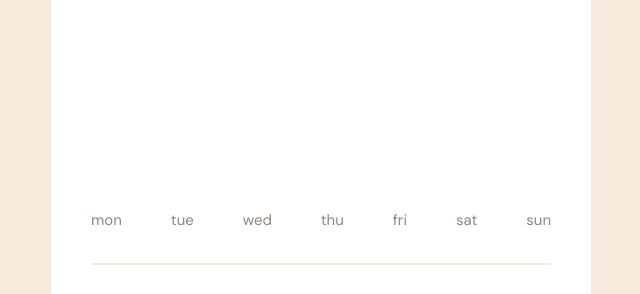
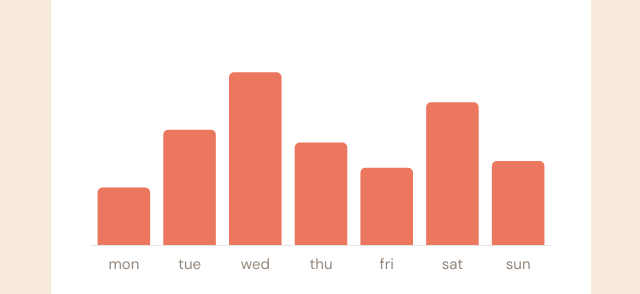
Before and after one commit to flaviare1s/expenses-chart-component, a website: page src/index.html in a window 1280 px wide. Shown: the part 283-577 px from the top of the page, without its empty margins (319-959 px from the left). Drawn offline with nearby package versions, Linux system fonts and the light colour scheme.

Commit message:
Working on chart

```diff
--- /dev/null
+++ b/src/chart.js
@@ -0,0 +1,49 @@
+const ctx = document.getElementById('columnChart')
+
+let labelsX = ['mon', 'tue', 'wed', 'thu', 'fri', 'sat', 'sun']
+let values = [17.45, 34.91, 52.36, 31.07, 23.39, 43.28, 25.48]
+
+  new Chart(ctx, {
+    type: 'bar',
+    data: {
+      labels: labelsX,
+      datasets: [{
+        label: '',
+        data: values,
+        borderWidth: 0,
+        backgroundColor: 'hsl(10, 79%, 65%)',
+        borderRadius: 5,
+        barPercentage: 1,
+      }],
+    },
+    options: {
+        indexAxis: 'x',
+      scales: {
+        y: {
+            display: false,
+            beginAtZero: true,
+            grid: {
+                display: false,
+            },
+        },
+        x: {
+            grid: {
+                display: false,
+            },
+            ticks: {
+                color: 'hsl(28, 10%, 53%)',
+                font: {
+                    size: 15,
+                    family: 'DM Sans',
+                  },
+                align: 'center',
+            },
+        },
+      },
+      plugins: {
+        legend: {
+            display: false,
+        },
+      },
+    },
+  })
--- a/src/index.html
+++ b/src/index.html
@@ -13,6 +13,7 @@
   <link rel="icon" type="image/png" sizes="32x32" href="../images/favicon-32x32.png">
 
   <link rel="stylesheet" href="output.css">
+  <link rel="stylesheet" href="style.css">
 
   <title>Frontend Mentor | Expenses chart component</title>
 
@@ -34,16 +35,6 @@
 
     <canvas id="columnChart"></canvas>
 
-    <div class="flex justify-between border-b-2 border-b-cream pb-6 sm:pb-8">
-      <div class="text-medium_brown text-center text-[15px]">mon</div>
-      <div class="text-medium_brown text-center text-[15px]">tue</div>
-      <div class="text-medium_brown text-center text-[15px]">wed</div>
-      <div class="text-medium_brown text-center text-[15px]">thu</div>
-      <div class="text-medium_brown text-center text-[15px]">fri</div>
-      <div class="text-medium_brown text-center text-[15px]">sat</div>
-      <div class="text-medium_brown text-center text-[15px]">sun</div>
-    </div>
-
     <div class="flex justify-between mt-6 sm:mt-8 pb-6 sm:pb-10">
       <div>
         <p class="text-medium_brown text-left text-[15px] sm:text-lg">Total this month</p>
@@ -62,5 +53,6 @@
   </footer>
 
   <script src="script.js"></script>
+  <script src="chart.js"></script>
 </body>
 </html>
```
Also changed, not shown: src/output.css, src/style.css (added).
